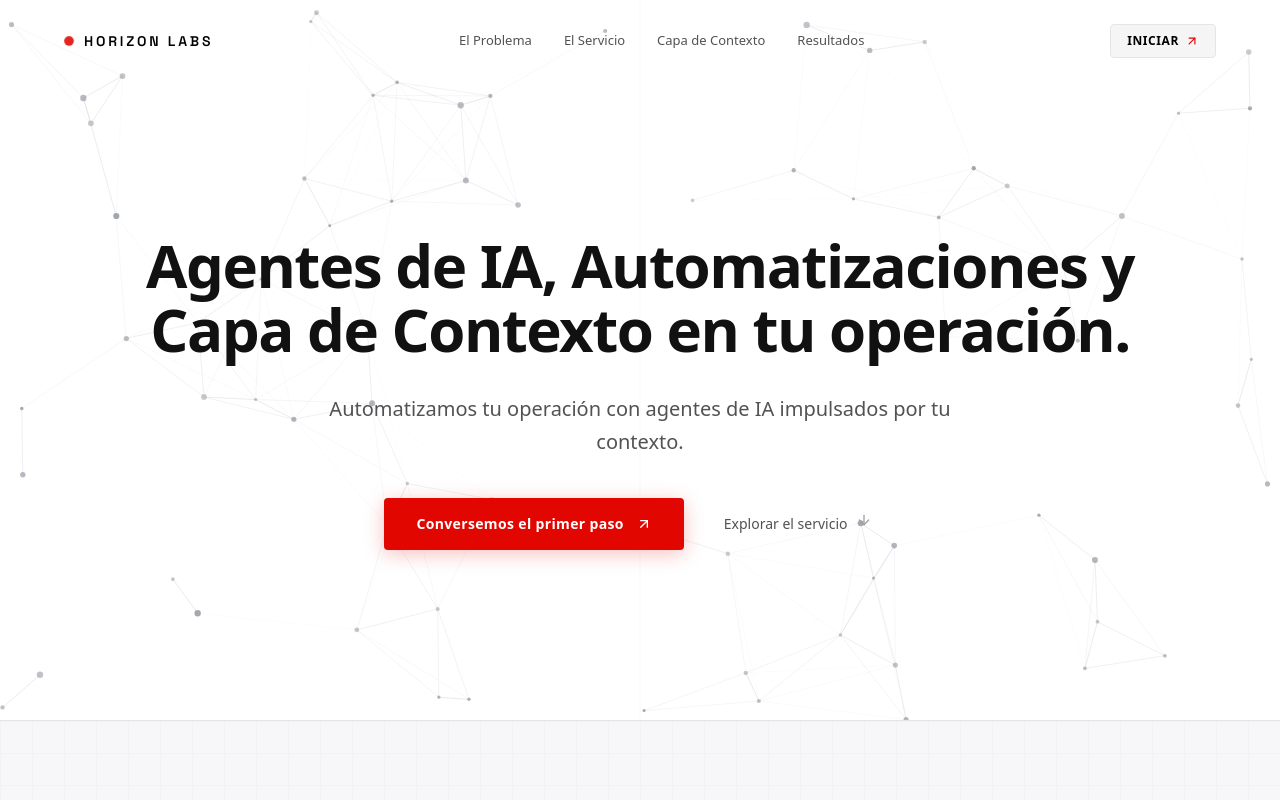
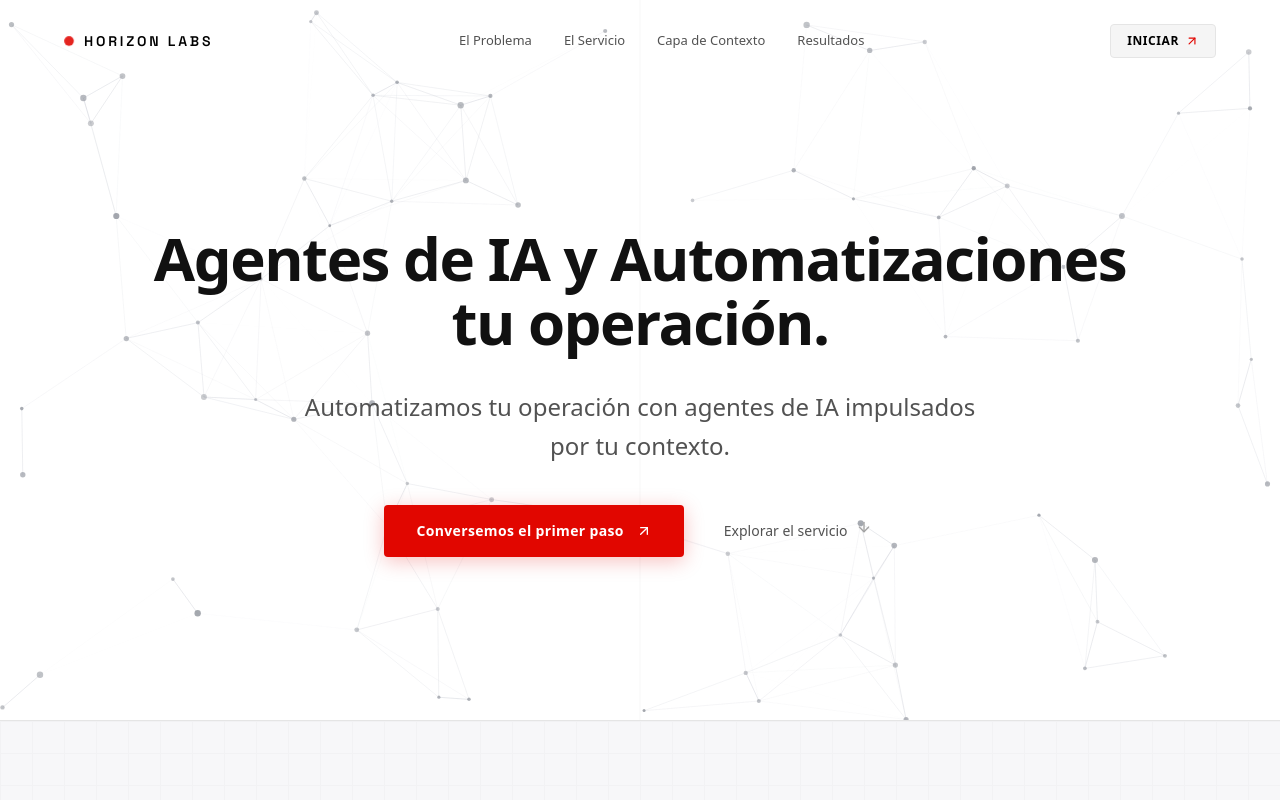
Before and after one commit to IRUBInacho/HorizonteLabs_landing, a React (Vite) app: page / in a window 1280 px wide. Shown: the top 800 px of the page. Built offline with nearby package versions, Linux system fonts and the light colour scheme.

Commit message:
style: simplify hero title text and increase subtitle font size

```diff
--- a/src/components/HeroSection.tsx
+++ b/src/components/HeroSection.tsx
@@ -24,7 +24,7 @@ export const HeroSection: React.FC<HeroSectionProps> = ({ onOpenConsultation })
           transition={{ duration: 0.9, delay: 0.15, ease: [0.16, 1, 0.3, 1] }}
           className="text-4xl sm:text-6xl md:text-7xl lg:text-6xl font-bold tracking-tight text-[#111111] leading-[1.06] mb-8"
         >
-          Agentes de IA, Automatizaciones y Capa de Contexto en tu operación.
+          Agentes de IA y Automatizaciones tu operación.
         </motion.h1>
 
         {/* Subtitle */}
@@ -32,7 +32,7 @@ export const HeroSection: React.FC<HeroSectionProps> = ({ onOpenConsultation })
           initial={{ opacity: 0, y: 20 }}
           animate={{ opacity: 1, y: 0 }}
           transition={{ duration: 0.9, delay: 0.3, ease: [0.16, 1, 0.3, 1] }}
-          className="max-w-2xl text-lg sm:text-xl text-neutral-600 font-normal leading-relaxed mb-10"
+          className="max-w-2xl text-lg sm:text-2xl text-neutral-600 font-normal leading-relaxed mb-10"
         >
           Automatizamos tu operación con agentes de IA impulsados por tu contexto.
         </motion.p>
```
